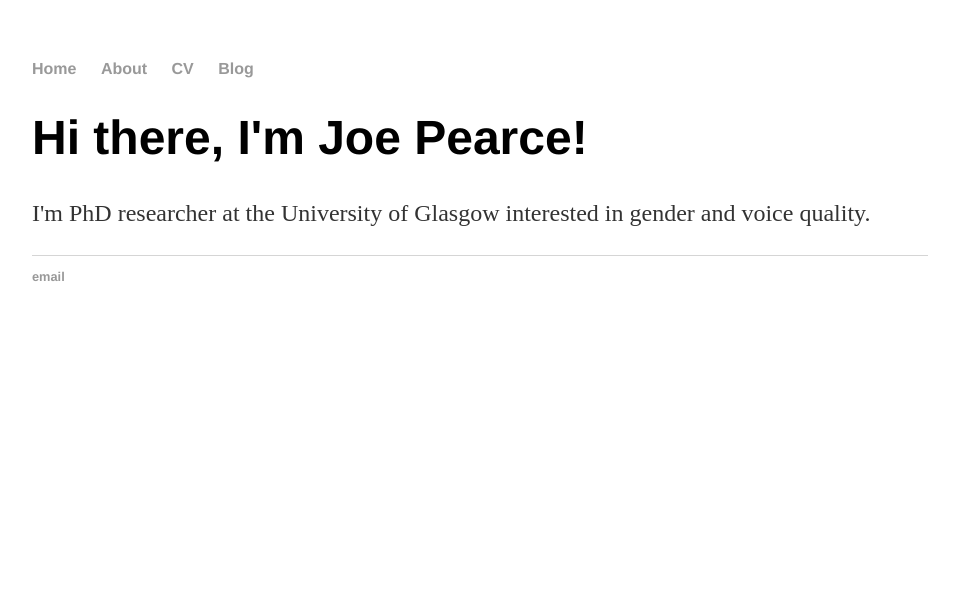
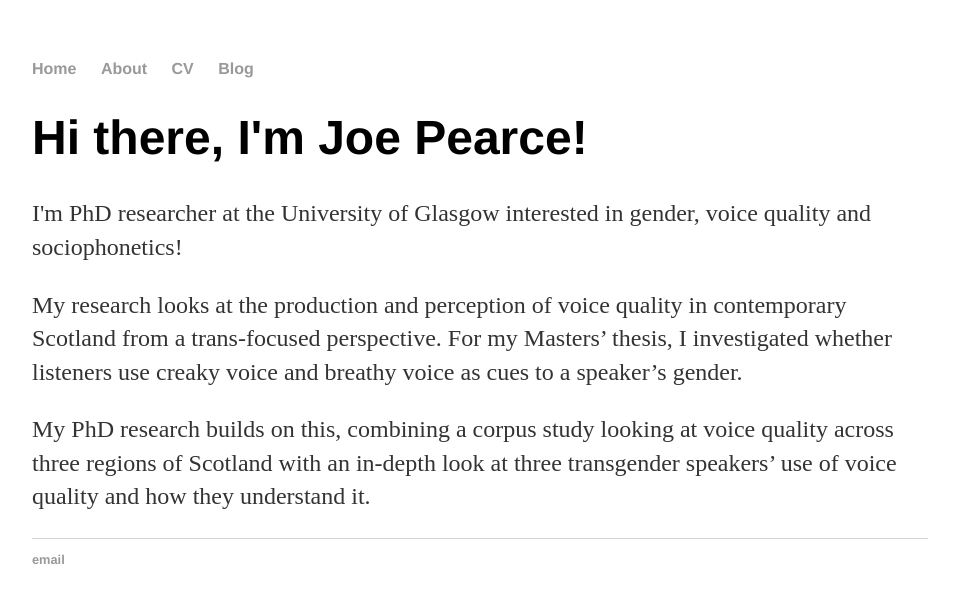
Before and after one commit to joepearceglasgow/joepearceglasgow.github.io, a Jekyll site: the page built from index.html, in a window 1280 px wide. Shown: the top 603 px of the page, without its empty margins (160-1119 px from the left). Built offline with Jekyll 4.4.1, drawn with Linux system fonts in a browser that asks for light colours.

Commit message:
Update index.html

```diff
--- a/index.html
+++ b/index.html
@@ -4,5 +4,7 @@ title: Joe Pearce
 ---
 <div class="blurb">
 	<h1>Hi there, I'm Joe Pearce!</h1>
-	<p>I'm PhD researcher at the University of Glasgow interested in gender and voice quality.</p>
+	<p>I'm PhD researcher at the University of Glasgow interested in gender, voice quality and sociophonetics! </p>
+	<p>My research looks at the production and perception of voice quality in contemporary Scotland from a trans-focused perspective. For my Masters’ thesis, I investigated whether listeners use creaky voice and breathy voice as cues to a speaker’s gender. </p>
+	<p>My PhD research builds on this, combining a corpus study looking at voice quality across three regions of Scotland with an in-depth look at three transgender speakers’ use of voice quality and how they understand it.</p>
 </div><!-- /.blurb -->
```
